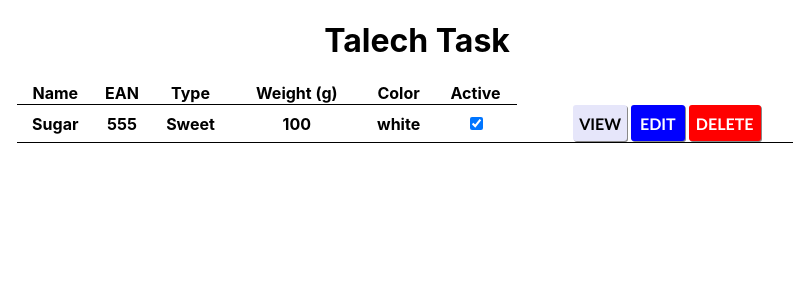
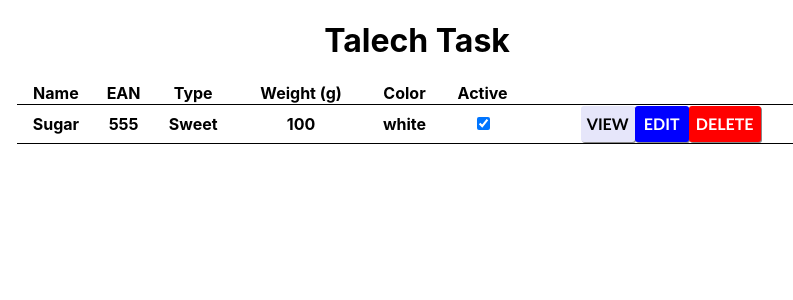
Before and after one commit to Linas819/Talech_task, a React (Create React App) app in the folder talech/: page / in a window 1280 px wide. Shown: the top 300 px of the page, without its empty margins (223-1016 px from the left). Built offline with nearby package versions, Linux system fonts and the light colour scheme.

Commit message:
Changed the css class from ".App_table_row" to "tr" And changed the table class from table to structure to using "map" function

```diff
--- a/talech/src/App.css
+++ b/talech/src/App.css
@@ -7,7 +7,7 @@
     width: 800px;
     border-collapse:collapse;
 }
-.App_table_row {
+tr {
     border-bottom: 1px solid black;
 }
 .App_button_view {
--- a/talech/src/App.js
+++ b/talech/src/App.js
@@ -8,13 +8,12 @@ function App()
             <header>
                 <h1>Talech Task</h1>
             </header>
-            <body>
+            <div>
                 <Table />
-            </body>
+            </div>
         </div>
     );
 }
-
 export default App;
 
 class Table extends React.Component {
@@ -23,16 +22,18 @@ class Table extends React.Component {
         return (
             <center>
                 <table className="App_table">
-                    <tr>
-                        <th className="App_table_row">Name</th>
-                        <th className="App_table_row">EAN</th>
-                        <th className="App_table_row">Type</th>
-                        <th className="App_table_row">Weight (g)</th>
-                        <th className="App_table_row">Color</th>
-                        <th className="App_table_row">Active</th>
-                        <th></th>
-                    </tr>
-                    <Item name="Sugar" ean="555" type="Sweet" weight="100" color="white"/>
+                    <tbody>
+                        <tr>
+                            <th>Name</th>
+                            <th>EAN</th>
+                            <th>Type</th>
+                            <th>Weight (g)</th>
+                            <th>Color</th>
+                            <th>Active</th>
+                            <th></th>
+                        </tr>
+                        <Item name="Sugar" ean="555" type="Sweet" weight="100" color="white" />
+                    </tbody>
                 </table>
             </center>
         );
@@ -40,15 +41,14 @@ class Table extends React.Component {
 }
 class Item extends React.Component {
     render() {
+        const properties = [this.props.name, this.props.ean, this.props.type, this.props.weight, this.props.color]
         return (
             <tr>
-                <th className="App_table_row">{this.props.name}</th>
-                <th className="App_table_row">{this.props.ean}</th>
-                <th className="App_table_row">{this.props.type}</th>
-                <th className="App_table_row">{this.props.weight}</th>
-                <th className="App_table_row">{this.props.color}</th>
-                <th className="App_table_row"> <CheckBox /> </th>
-                <th className="App_table_row"> <Button_view /> <Button_edit /> <Button_delete /></th>
+                {
+                    properties.map(properties => <th>{properties}</th>)
+                }
+                <th> <CheckBox /> </th>
+                <th><Button_view /><Button_edit /><Button_delete /></th>
             </tr>
         );
     }
@@ -75,6 +75,6 @@ class CheckBox extends React.Component
 {
     render()
     {
-        return (<input name="Active" type="checkbox" checked />);
+        return (<input name="Active" type="checkbox" checked/>);
     }
 }
```
